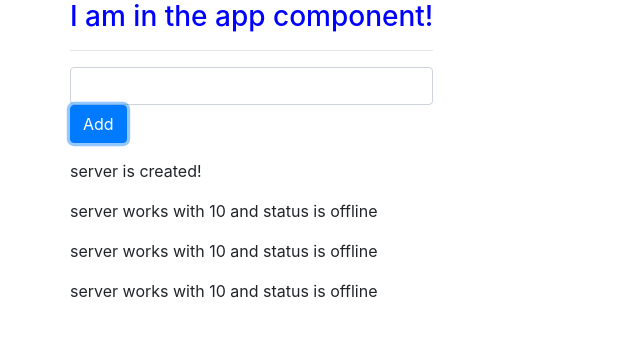
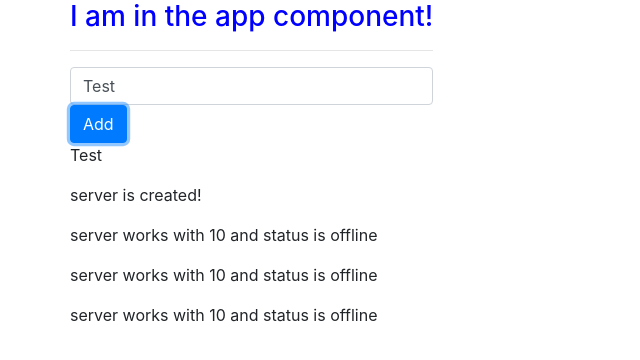
Before and after one commit to Hdonge/angular-app-basic, an Angular app in the folder angular-app/: page / in a window 1280 px wide. Both pictures are taken after a click on the button "Add". Shown: the top 360 px of the page, without its empty margins (0-640 px from the left). Built offline with nearby package versions, Linux system fonts and the light colour scheme.

Commit message:
ngIf to output data directive

```diff
--- a/angular-app/src/app/servers/servers.component.html
+++ b/angular-app/src/app/servers/servers.component.html
@@ -1,7 +1,7 @@
 <!-- <input type="text" class="form-control" (input)="onUpdateServerName($event)">  -->
 <input type="text" class="form-control" [(ngModel)]="serverName">
 <button class="btn btn-primary" [disabled]="!allowNewServer" (click)="createServer()">Add</button>
-<p>{{serverName}}</p>
+<p *ngIf="serverCreated">{{serverName}}</p>
 <p>{{serverCreationStatus}}</p>
 <app-server></app-server>
 <app-server></app-server>
--- a/angular-app/src/app/servers/servers.component.ts
+++ b/angular-app/src/app/servers/servers.component.ts
@@ -9,7 +9,8 @@ export class ServersComponent implements OnInit {
 
   allowNewServer = false;
   serverCreationStatus = 'No server is created!';
-  serverName = '';
+  serverName = 'Test';
+  serverCreated = false;
 
   constructor() {
     setTimeout(() => {
@@ -21,6 +22,7 @@ export class ServersComponent implements OnInit {
   }
 
   createServer() {
+    this.serverCreated = true;
     this.serverCreationStatus = 'server is created!'
   }
 
```
